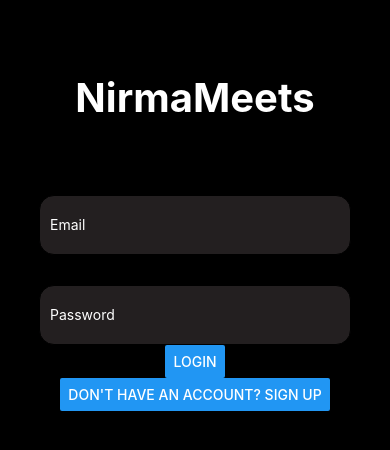
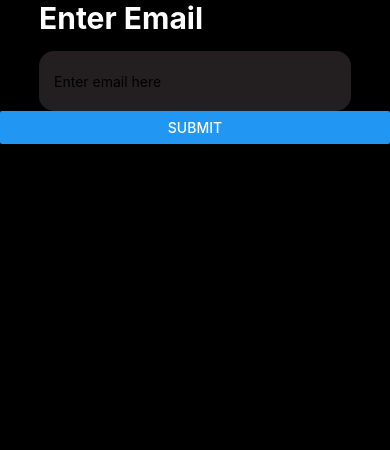
Before and after one commit to HitanshuShah1001/Nirmameets, a React Native app: screen /CheckEmail in a window 390 px wide. Shown: the top 450 px of the page. Built offline with nearby package versions, Linux system fonts and the light colour scheme.

Commit message:
feat:Check email page added

```diff
--- a/Components/Renderquestions.js
+++ b/Components/Renderquestions.js
@@ -102,7 +102,12 @@ const RenderQuestions = ({ question, answers, toRefresh }) => {
     <View key={question._id} style={{ marginTop: 30, alignItems: "center" }}>
       <Modal visible={addcommentmodalvisible} animationType="slide">
         <View style={{ flex: 1, marginTop: 30 }}>
+          <Pressable onPress={() => setAddcommentmodalvisible(false)}>
+            <Text>Go Back</Text>
+          </Pressable>
+          <ScrollView >
           {answers?.map((answer, index) => (
+
             <View
               key={index}
               style={{
@@ -115,12 +120,14 @@ const RenderQuestions = ({ question, answers, toRefresh }) => {
               <Text>{Object.getOwnPropertyNames(answer)[0]}</Text>
               <Text>{Object.values(answer)[0]}</Text>
             </View>
+
           ))}
-          <View style={{ position: "absolute", bottom: 40, width: "100%" }}>
+          </ScrollView>
+          </View>
+          <View style={{ flex:0.2, width: "100%",backgroundColor:'black',justifyContent:'space-around' }}>
             <TextInput
               style={{
-                position: "absolute",
-                bottom: 40,
+
                 height: Math.max(50, tnheight),
                 borderRadius: 10,
                 width: "90%",
@@ -140,11 +147,11 @@ const RenderQuestions = ({ question, answers, toRefresh }) => {
             />
             <Button
               title="Post"
-              style={{ position: "absolute", bottom: 10 }}
+
               onPress={() => postanswer()}
             />
           </View>
-        </View>
+
       </Modal>
       <Text>{question.question}</Text>
       <Text>{question.Username}</Text>
--- a/Navigation/navigation.js
+++ b/Navigation/navigation.js
@@ -12,6 +12,8 @@ import User from '../Screens/AfterAuth/User';
 import Addquestion from '../Screens/AfterAuth/Addquestion';
 import CameraScreen from '../Screens/Auth/CameraScreen';
 import Fields from '../Screens/AfterAuth/Fields';
+import Forgotpassword from '../Screens/Auth/Forgotpassword';
+import CheckEmail from '../Screens/Auth/CheckEmail';
 
 const Stack = createStackNavigator();
 const Tab = createMaterialBottomTabNavigator();
@@ -50,7 +52,9 @@ const Navigation = () => {
                     <Stack.Screen name="Login" component={Login} options={{headerShown:false}} />
                     <Stack.Screen name="SignUp" component={SignUp}  options={{headerShown:false}}/>
                     <Stack.Screen name="CameraScreen" component={CameraScreen} options={{headerShown:false}} />
+                    <Stack.Screen name="CheckEmail" component={CheckEmail} options={{headerShown:false}} />
                     <Stack.Screen name="Fields" component={Fields}  />
+
                 </Stack.Navigator>
             </NavigationContainer>
         )
--- /dev/null
+++ b/Screens/Auth/CheckEmail.js
@@ -0,0 +1,33 @@
+import React,{useState} from "react";
+import {View,Text,TextInput, SafeAreaView, Alert,Button} from 'react-native';
+import { TNHEIGHT,TNCOLOR } from "../../Utilities/auth";
+import axios from "axios";
+
+export default function CheckEmail() {
+
+    const Checkemail = () => {
+        console.log('In here');
+        axios.post('http://localhost:443/checkemail',{
+        email:email
+    }).then(res => {
+        console.log(res.data.user);
+        Alert.alert(res.data.message);
+    }).catch(error => {
+        Alert.alert(error.response.message);
+    })
+    }
+
+
+    const [email,setEmail] = useState('')
+    return (
+        <SafeAreaView style={{flex:1,backgroundColor:'black'}}>
+            <View style={{flex:1}}>
+                <View style={{alignSelf:'center',width:'80%'}}>
+                    <Text style={{fontWeight:'700',color:'white',fontSize:30,marginBottom:15}}>Enter Email</Text>
+                </View>
+                <TextInput placeholder="Enter email here" value={email} onChangeText={(text) => setEmail(text)} style={{height:TNHEIGHT,backgroundColor:TNCOLOR,width:'80%',alignSelf:'center',borderRadius:15,paddingHorizontal:15}} />
+                <Button title="Submit" onPress={Checkemail} />
+            </View>
+        </SafeAreaView>
+    )
+}
--- /dev/null
+++ b/Screens/Auth/Forgotpassword.js
@@ -0,0 +1,15 @@
+import React from "react";
+import {View,Text,TextInput, SafeAreaView} from 'react-native';
+import { TNHEIGHT,TNCOLOR } from "../../Utilities/auth";
+
+export default function Forgotpassword() {
+
+    const [email,setEmail] = useState('')
+    return (
+        <SafeAreaView style={{flex:1}}>
+            <View style={{flex:1}}>
+                <TextInput placeholder="Enter email here" value={email} onChangeText={(text) => setEmail(text)} style={{height:TNHEIGHT,backgroundColor:TNCOLOR}} />
+            </View>
+        </SafeAreaView>
+    )
+}
--- a/Screens/Auth/Login.js
+++ b/Screens/Auth/Login.js
@@ -73,6 +73,7 @@ export default function Login() {
               onBlur={handlePasswordblur} secureTextEntry/>
         <Button title="Login" onPress={handleLogin}/>
         <Button title="Don't have an account? Sign Up" onPress={() => navigation.navigate('SignUp')} />
+        <Button title="Forgot password?" onPress={() => navigation.navigate('CheckEmail')} />
         </View>
     </SafeAreaView>
   );
```
